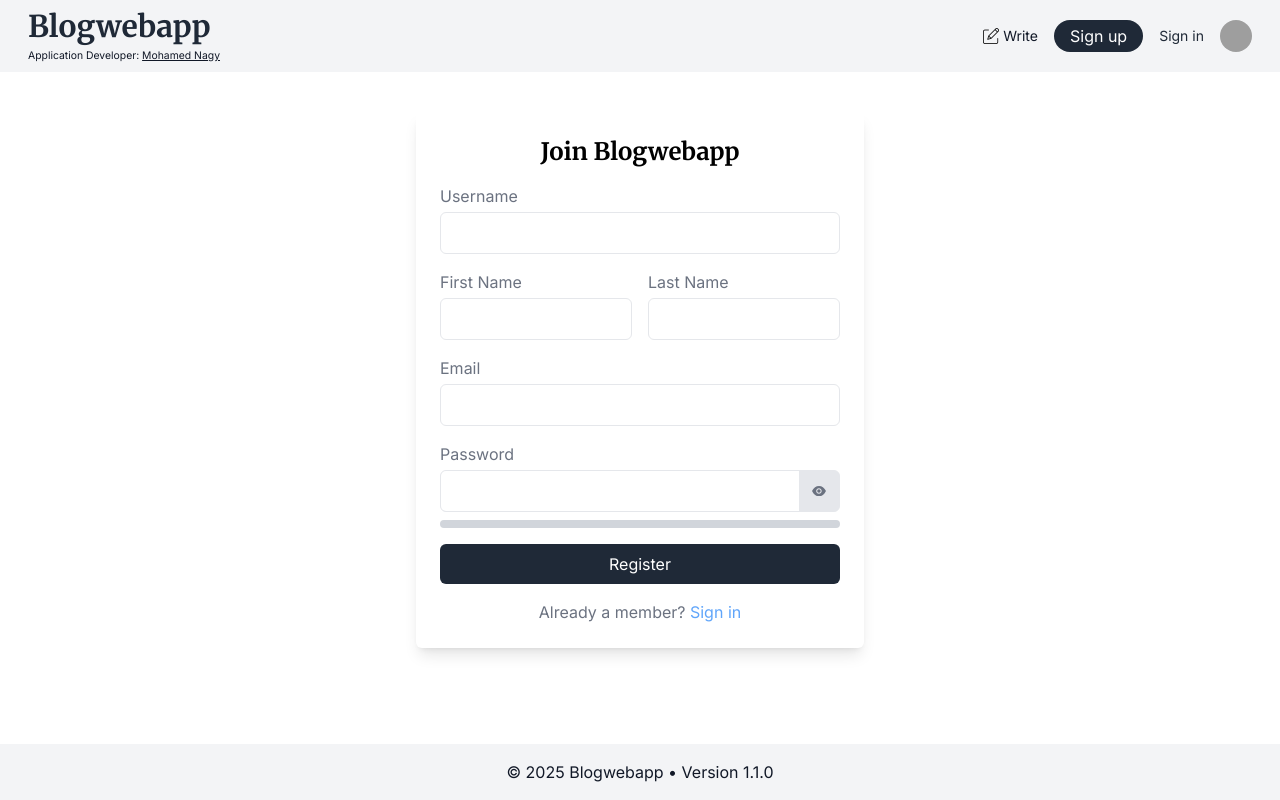
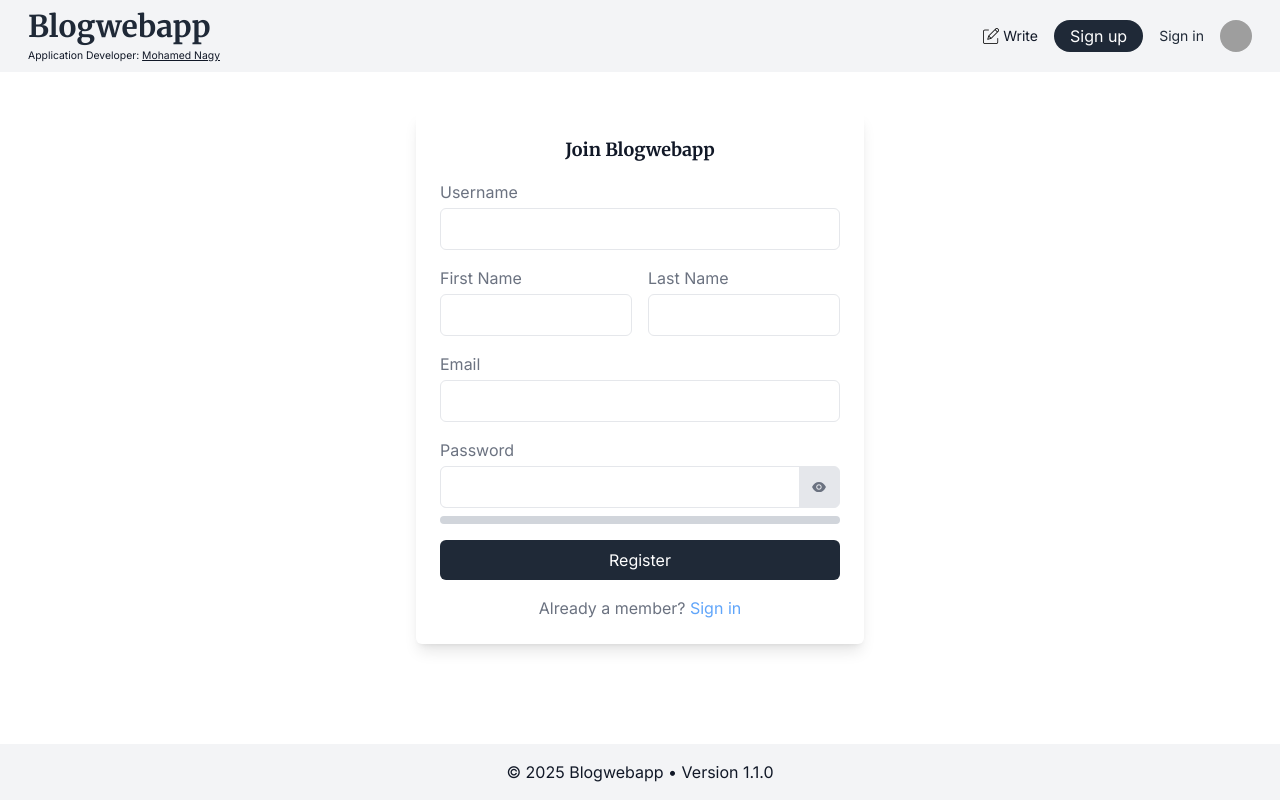
Before and after one commit to devmonagy/blogwebappdev, a React (Create React App) app in the folder client/: page /register in a window 1280 px wide. Built offline with nearby package versions, Linux system fonts and the light colour scheme; no server answers; grey boxes are pictures that could not be loaded.

Commit message:
Theme Adjustments

```diff
--- a/client/src/pages/Login.tsx
+++ b/client/src/pages/Login.tsx
@@ -75,7 +75,7 @@ const Login: React.FC<LoginProps> = ({ onLogin }) => {
   return (
     <div className="container p-7 p-2 h-full py-10 flex items-center justify-center bg-background">
       <div className="bg-background p-6 rounded-md shadow-lg max-w-md w-full mx-0">
-        <h2 className="text-2xl font-bold mb-4 text-center text-black">
+        <h2 className="text-lg font-bold mb-4 text-center text-primaryText">
           Welcome Back
         </h2>
         {error && <p className="text-red-500 mb-4">{error}</p>}
--- a/client/src/pages/Register.tsx
+++ b/client/src/pages/Register.tsx
@@ -118,7 +118,7 @@ const Register: React.FC = () => {
   return (
     <div className="container p-7 h-full py-10 flex items-center justify-center bg-background">
       <div className="bg-background p-6 rounded-md shadow-lg  max-w-md w-full">
-        <h2 className="text-2xl font-bold mb-4 text-center text-black">
+        <h2 className="text-lg font-bold mb-4 text-center text-primaryText">
           Join Blogwebapp
         </h2>
         {error && <p className="text-red-500 mb-4">{error}</p>}
```
